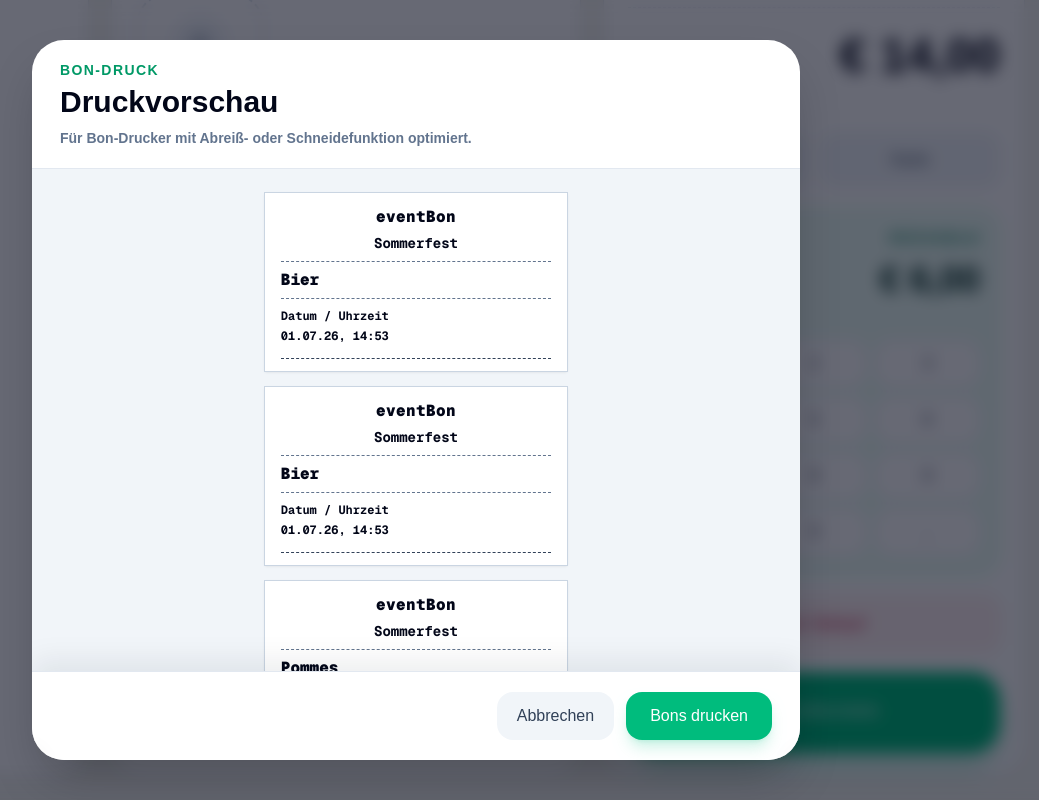
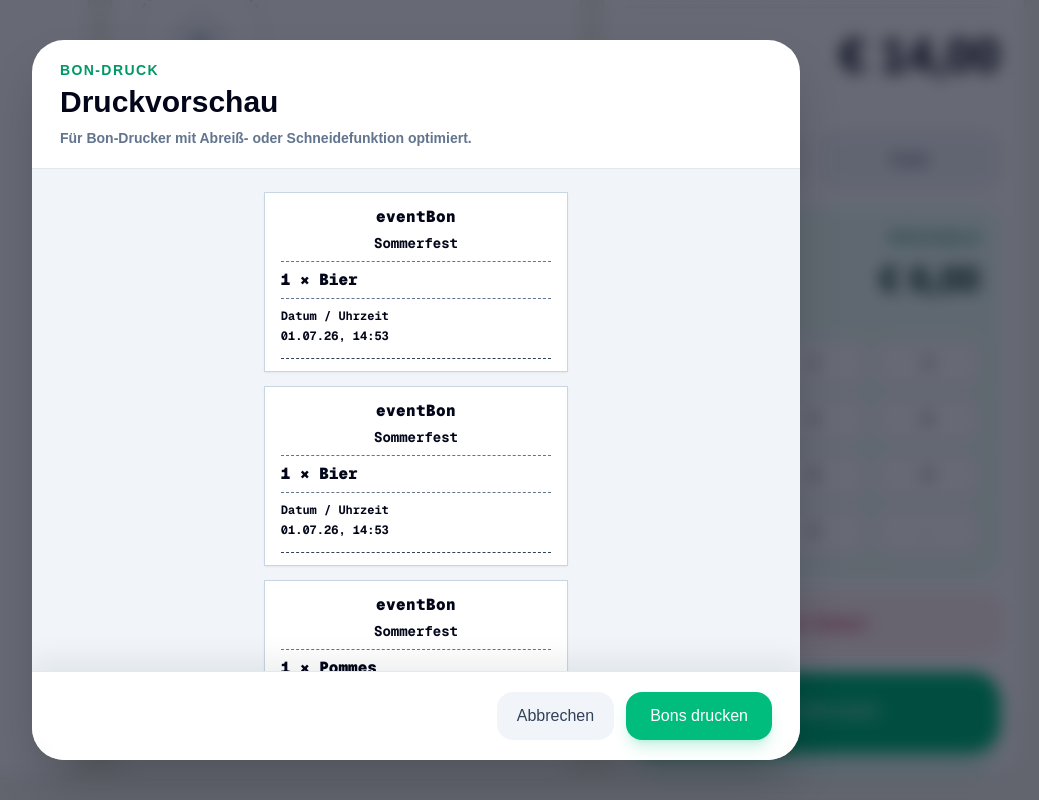
Before and after one commit to noglermi/eventbon, a Next.js app: page / in a window 1280 px wide. Both pictures are taken after a click on the button "BONS DRUCKEN". Shown: the part 593-1393 px from the top of the page, without its empty margins (224-1263 px from the left). Built offline with nearby package versions, Linux system fonts and the light colour scheme.

Commit message:
fix: clarify single bons and sticky print footer

```diff
--- a/src/components/sales-terminal/VoucherPrintPreview.tsx
+++ b/src/components/sales-terminal/VoucherPrintPreview.tsx
@@ -47,7 +47,7 @@ function Voucher({ eventName, labels, lines, printedAtText }: { eventName: strin
       <div className="space-y-1 text-base font-black leading-tight">
         {lines.map((line) => (
           <div key={line.id} className="flex justify-between gap-4">
-            <span>{line.quantity > 1 ? line.quantity + " x " : ""}{line.name}</span>
+            <span>{line.quantity} {"\u00d7"} {line.name}</span>
           </div>
         ))}
       </div>
@@ -74,8 +74,8 @@ export function VoucherPrintPreview({ eventName, language, labels, cartItems, pr
 
   return (
     <div className="fixed inset-0 z-50 flex items-center justify-center bg-slate-950/60 p-8 backdrop-blur-sm" role="dialog" aria-modal="true" aria-labelledby="print-preview-title">
-      <div className="flex max-h-[90vh] w-full max-w-3xl flex-col overflow-hidden rounded-[2rem] bg-white shadow-2xl">
-        <div className="print-preview-chrome border-b border-slate-200 px-7 py-5">
+      <div className="flex h-[90vh] w-full max-w-3xl flex-col overflow-hidden rounded-[2rem] bg-white shadow-2xl">
+        <div className="print-preview-chrome shrink-0 border-b border-slate-200 px-7 py-5">
           <p className="text-sm font-bold uppercase tracking-widest text-emerald-600">{labels.voucherPrinting}</p>
           <h2 id="print-preview-title" className="mt-1 text-3xl font-black tracking-normal text-slate-950">{labels.printPreview}</h2>
           <p className="mt-2 max-w-xl text-sm font-semibold text-slate-500">{labels.thermalPrinterNote}</p>
@@ -89,7 +89,7 @@ export function VoucherPrintPreview({ eventName, language, labels, cartItems, pr
           </div>
         </div>
 
-        <div className="print-preview-actions sticky bottom-0 flex justify-end gap-3 border-t border-slate-200 bg-white/95 px-7 py-5 shadow-[0_-10px_30px_rgba(15,23,42,0.08)] backdrop-blur">
+        <div className="print-preview-actions shrink-0 flex justify-end gap-3 border-t border-slate-200 bg-white/95 px-7 py-5 shadow-[0_-10px_30px_rgba(15,23,42,0.08)] backdrop-blur">
           <button type="button" onClick={onCancel} className="min-h-12 rounded-2xl bg-slate-100 px-5 text-lg font-black text-slate-700 transition hover:bg-slate-200 focus:outline-none focus-visible:ring-4 focus-visible:ring-emerald-200">
             {labels.cancel}
           </button>
```
